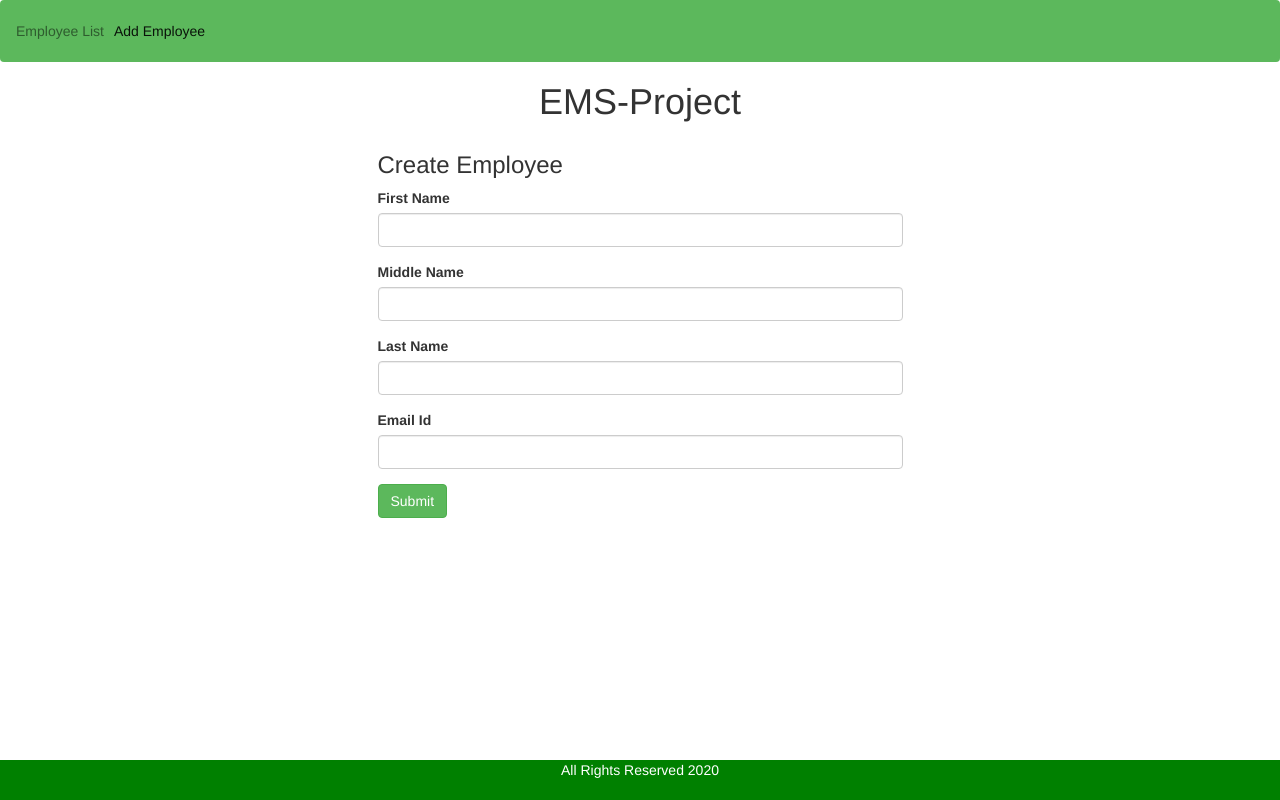
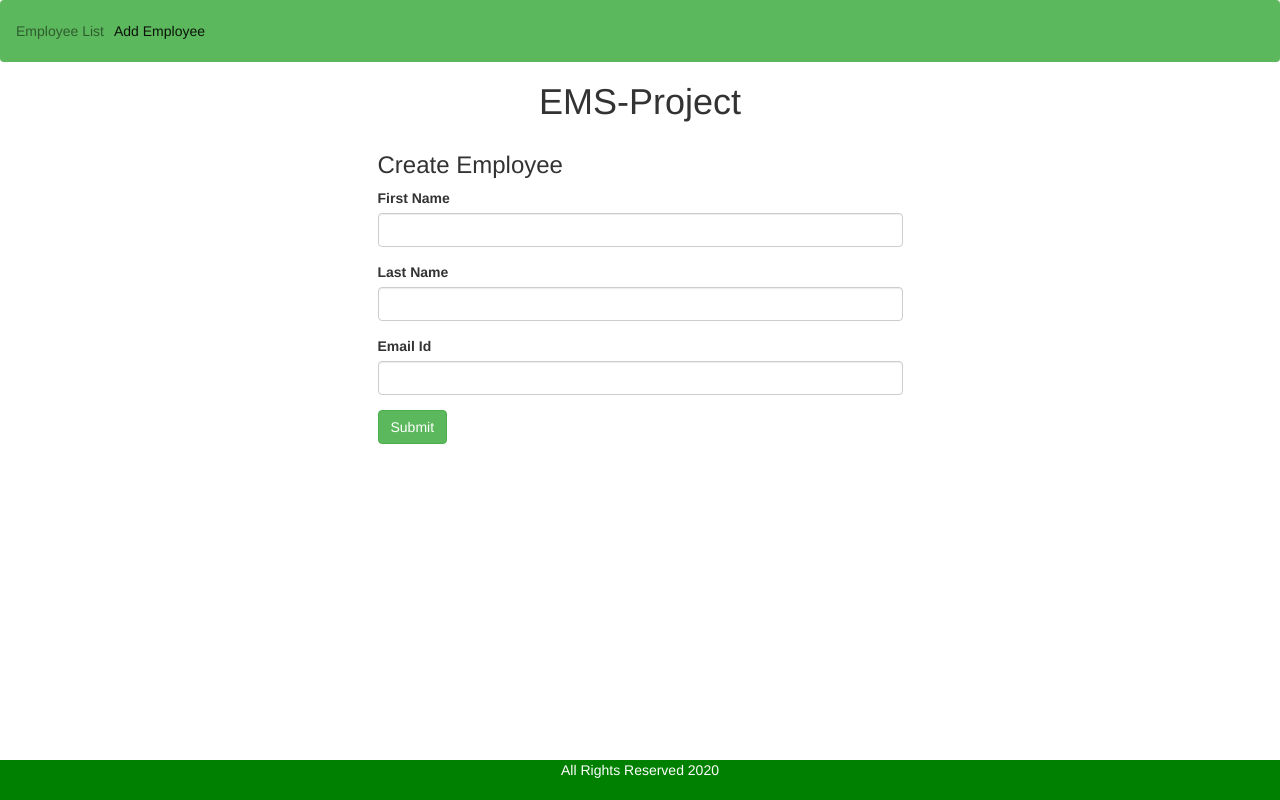
Before and after one commit to PavanKumarNalla/Angular-spring, an Angular app: page /create-employee in a window 1280 px wide. Built offline with nearby package versions, Linux system fonts and the light colour scheme.

Commit message:
remove middle name

```diff
--- a/src/app/create-employee/create-employee.component.html
+++ b/src/app/create-employee/create-employee.component.html
@@ -10,12 +10,7 @@
          [(ngModel)] = "employee.firstName" name = "firstName">
 
   </div>
-  <div class="form-group">
-    <label> Middle Name</label>
-    <input type="text" class="form-control" id="firstName"
-       [(ngModel)] = "employee.firstName" name = "firstName">
 
-</div>
   <div class="form-group">
     <label> Last Name</label>
     <input type="text" class="form-control" id="lastName"
```
